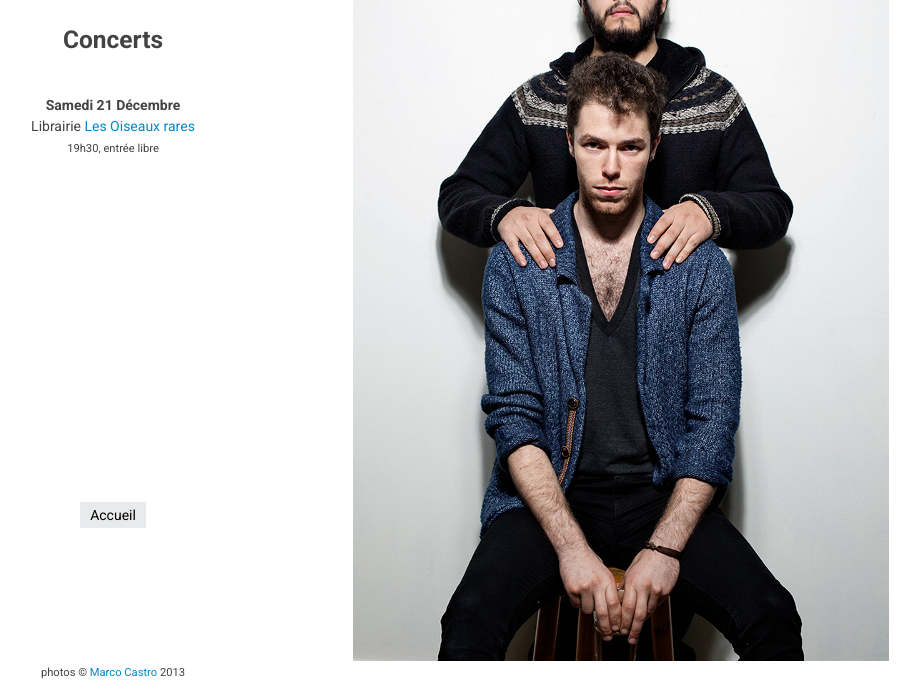
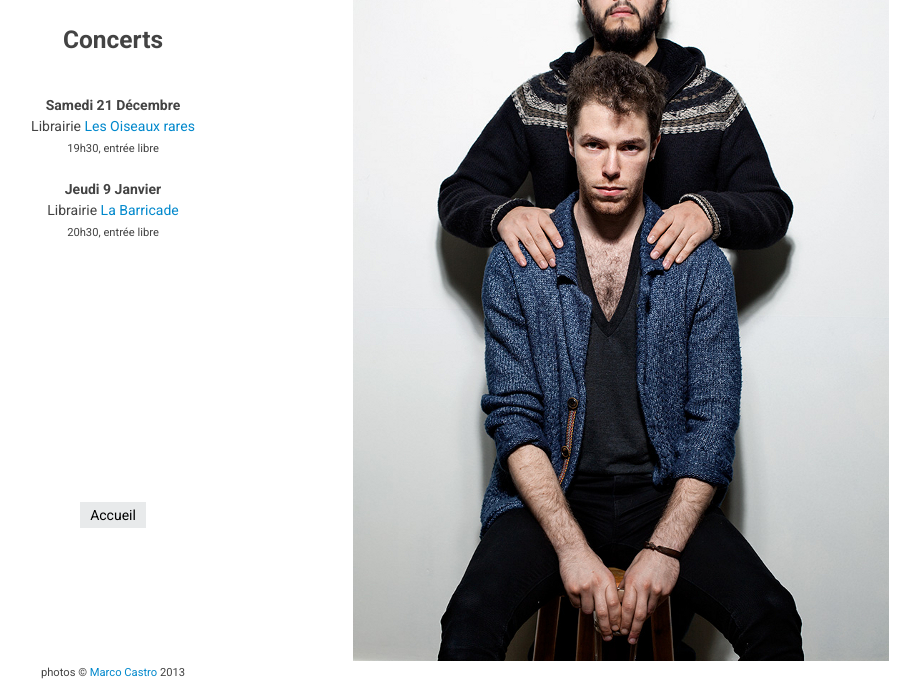
Before and after one commit to lmduet/lmduet.github.io, a plain HTML site: page index.html in a window 1280 px wide. Both pictures are taken after a click on the button "Concerts". Shown: the part 109-800 px from the top of the page, without its empty margins (127-1047 px from the left). Drawn offline with Linux system fonts and the light colour scheme.

Commit message:
Update index.html

```diff
--- a/index.html
+++ b/index.html
@@ -40,6 +40,11 @@
               Librairie <a href="http://lesoiseaux-rares.fr/">Les Oiseaux rares</a><br>
               <small>19h30, entrée libre</small>
             </p>
+            <p>
+              <strong>Jeudi 9 Janvier</strong><br>
+              Librairie <a href="http://www.labarricadebelleville.com/">La Barricade</a><br>
+              <small>20h30, entrée libre</small>
+            </p>
           </div>
         </div>
         <div>
```
